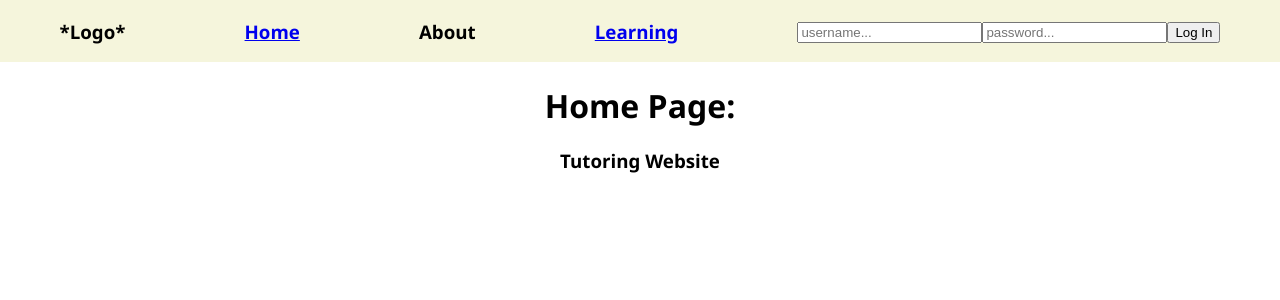
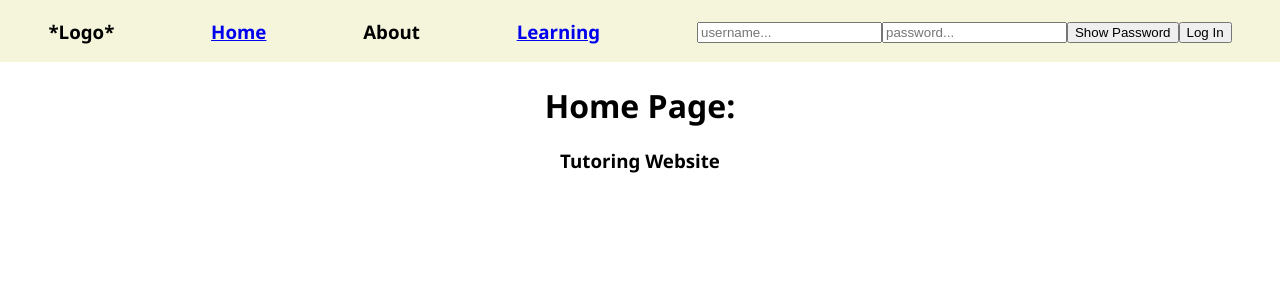
Before and after one commit to zsoliman/tutor, a React (Create React App) app: page / in a window 1280 px wide. Shown: the top 300 px of the page. Built offline with nearby package versions, Linux system fonts and the light colour scheme.

Commit message:
login form with show password function works

```diff
--- a/src/components/Login.jsx
+++ b/src/components/Login.jsx
@@ -4,11 +4,17 @@ const Login = () => {
 
     const [passwordShown, setPasswordShown] = useState(false);
 
+    const togglePassword = (e) => {
+        e.preventDefault()
+        setPasswordShown(!passwordShown)
+    }
+
     return (
         <div className="loginForm">
             <form >
                 <input type="text" name="username" placeholder="username..." />
                 <input type={passwordShown ? "text" : "password"} name="password" placeholder="password..." />
+                <button onClick={togglePassword}>Show Password</button>
                 <input type="submit" value="Log In" />
             </form>
         </div >
```
